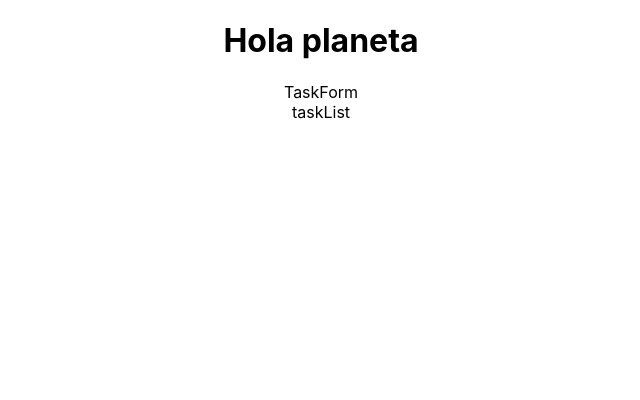
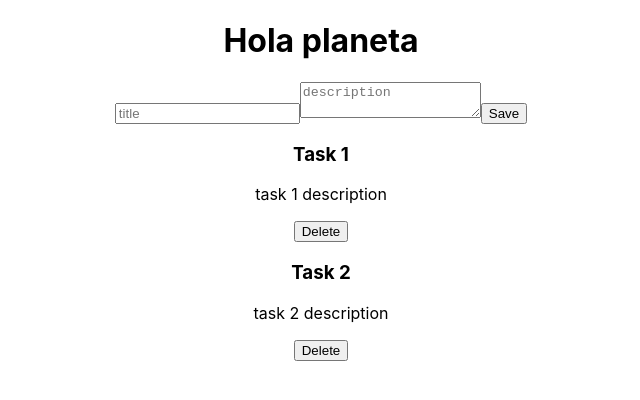
Before and after one commit to LionelGareca95/TaskNotes, a React (Create React App) app: page / in a window 1280 px wide. Shown: the top 400 px of the page, without its empty margins (319-959 px from the left). Built offline with nearby package versions, Linux system fonts and the light colour scheme.

Commit message:
save and delete task

```diff
--- a/package.json
+++ b/package.json
@@ -11,6 +11,7 @@
     "react-dom": "^18.2.0",
     "react-redux": "^8.0.5",
     "react-scripts": "5.0.1",
+    "uuid": "^9.0.0",
     "web-vitals": "^2.1.4"
   },
   "scripts": {
--- a/src/App.js
+++ b/src/App.js
@@ -1,13 +1,9 @@
 
 import './App.css';
-import { useSelector } from 'react-redux';
 import TaskForm from './app/components/TaskForm';
 import TaskList from './app/components/TaskList';
 
 function App() {
-
-  const tasksState = useSelector( state => state.tasks)
-  console.log(tasksState)
 
   return (
     <div className="App">
--- a/src/app/components/TaskForm.js
+++ b/src/app/components/TaskForm.js
@@ -1,9 +1,38 @@
+import { useState } from "react";
+import { useDispatch} from "react-redux"
+import { addTask } from "../../features/task/taskSlice";
+import {v4 as uuid} from 'uuid'
 
+function TaskForm() {
 
-const TaskForm = () => {
+  const [task, setTask] = useState({
+      title: '',
+      description: '',
+  })
 
+  const dispatch = useDispatch()
+
+  const handleChange = e => {
+    setTask({
+      ...task,
+      [e.target.name]: e.target.value,
+    })
+  }
+
+  const handleSubmit = e => {
+    e.preventDefault()
+    dispatch(addTask({
+      ...task,
+      id: uuid(),
+    }))
+  }
   return (
-    <div>TaskForm</div>
+    <form onSubmit={handleSubmit}>
+        <input name="title" type="text" placeholder="title" onChange={handleChange}/>
+        <textarea name="description" placeholder="description" onChange={handleChange}></textarea>
+
+        <button>Save</button>
+    </form>
   )
 }
 
--- a/src/app/components/TaskList.js
+++ b/src/app/components/TaskList.js
@@ -1,8 +1,29 @@
+import { useSelector, useDispatch } from "react-redux"
+import { deleteTask } from "../../features/task/taskSlice"
 
-const taskList = () => {
+function TaskList(){
+
+   const tasks = useSelector( state => state.tasks)
+   const dispatch = useDispatch()
+   console.log(tasks)
+
+    const handleDelete = (id) => {
+        dispatch(deleteTask(id))
+    }
+
   return (
-    <div>taskList</div>
+    <div>
+        {
+            tasks.map(task => (
+                <div key={task.id}>
+                    <h3>{task.title}</h3>
+                    <p>{task.description}</p>
+                    <button onClick={() => handleDelete(task.id)}>Delete</button>
+                </div>
+            ))
+        }
+    </div>
   )
 }
 
-export default taskList
+export default TaskList
--- a/src/features/task/taskSlice.js
+++ b/src/features/task/taskSlice.js
@@ -1,12 +1,35 @@
 import { createSlice } from "@reduxjs/toolkit";
 
+
+const initialState = [
+    {
+        id: "1",
+        title: "Task 1",
+        description: "task 1 description",
+        completed: false
+    },
+    {
+        id: "2",
+        title: "Task 2",
+        description: "task 2 description",
+        completed: false
+    }
+]
 export const taskSlice = createSlice({
     name: 'tasks',
-    initialState: [],
+    initialState,
     reducers: {
-
+        addTask: (state, action) => {
+            state.push(action.payload)
+        },
+        deleteTask: (state, action) => {
+           const taskFound = state.find(task => task.id === action.payload)
+           if (taskFound) {
+                state.splice(state.indexOf(taskFound), 1)
+           }
+        }
     }
-
 })
 
+export const {addTask, deleteTask} = taskSlice.actions;
 export default taskSlice.reducer
```
Also changed, not shown: 1 other file (tests, documents, lock files or other folders).
